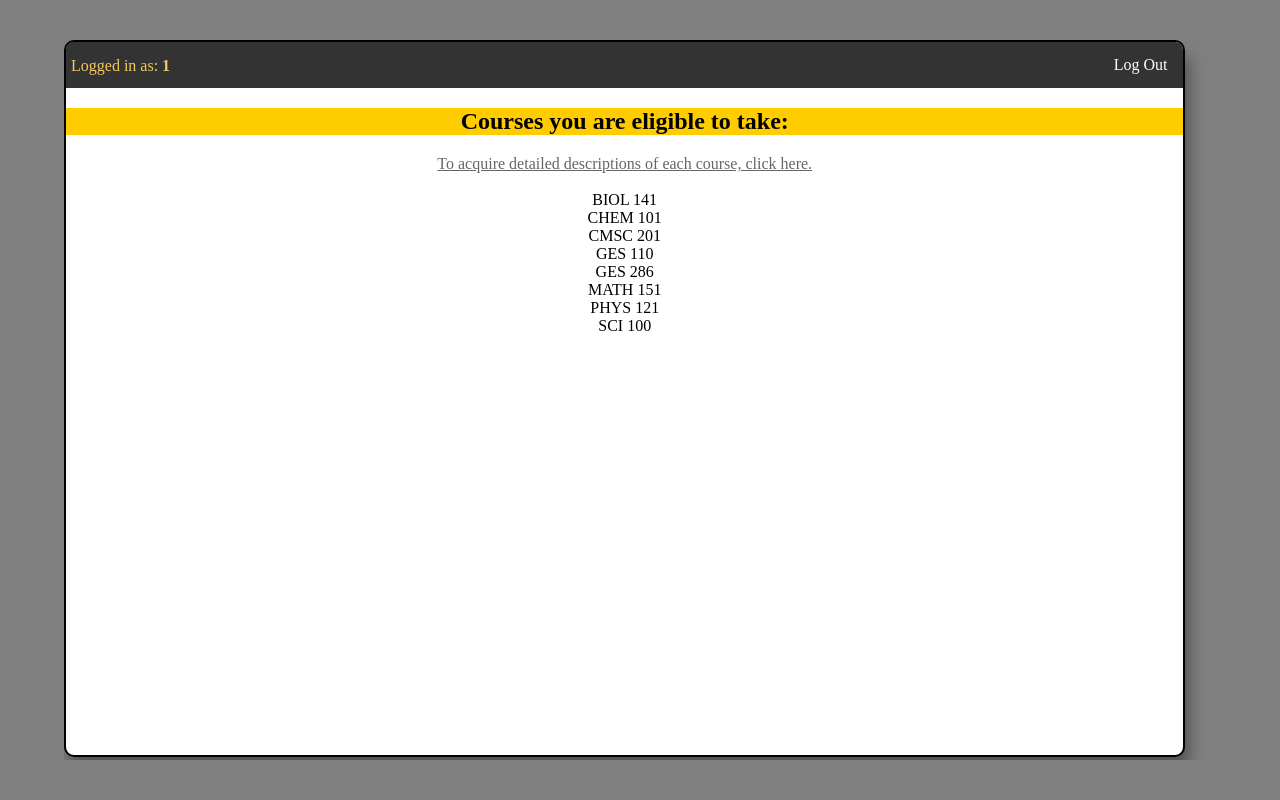
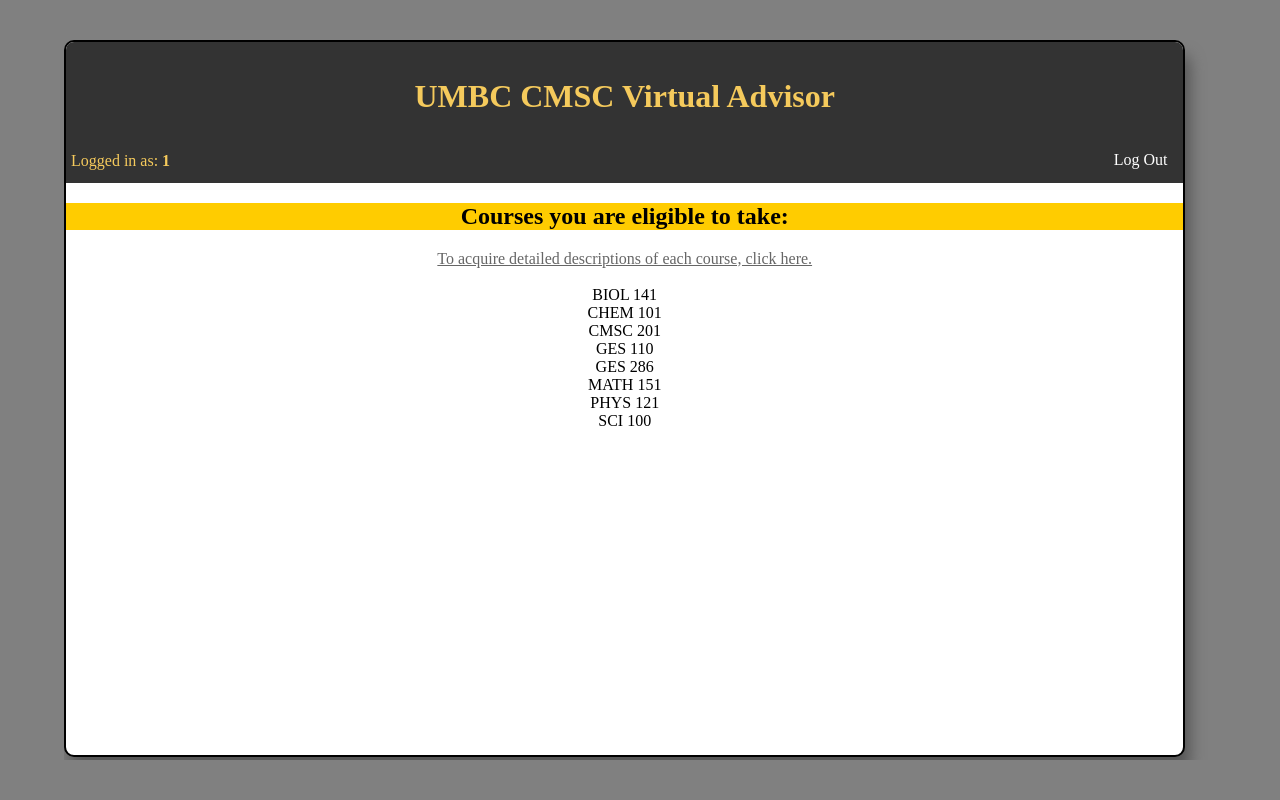
Before and after one commit to bnat1/433NatChrisJoey, a PHP site: page /landing.php in a window 1280 px wide. Run offline with PHP 8.4, Linux system fonts and the light colour scheme; the visitor is signed in with stand-in values (Sample User, id 1); data that the repository does not hold is empty.

Commit message:
Header changes

```diff
--- a/landing.php
+++ b/landing.php
@@ -10,11 +10,10 @@
 </head>
 <body>
 	<div id="container">
-		<div id="header">
-			<p class="headerText">Computer Science Virtual Advisor</p>
-		</div> <! -- close header -->
-
 		<div id="content">
+			<div id="titleBar">
+				<h1>UMBC CMSC Virtual Advisor</h1>
+			</div>
 			<!-- navigation bar -->
 			<div id="navBar">
 				<ul>
```
Also changed, not shown: login.php (+3 -12 lines).
